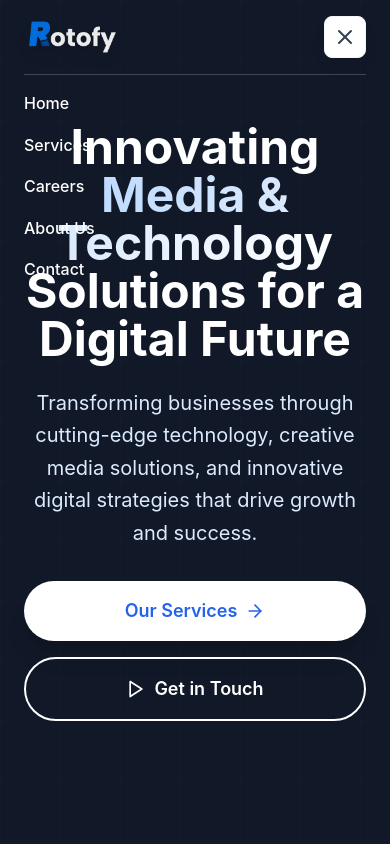
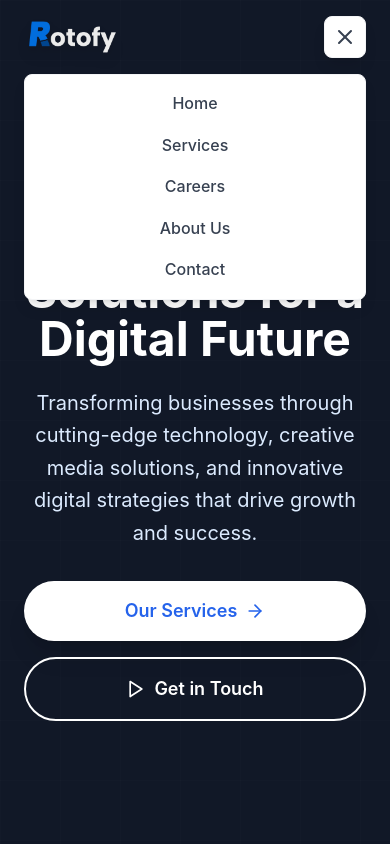
Before and after one commit to abhishekthakur797/Rotofy-media-and-Tech-solutions, a React (Vite) app: page / in a window 390 px wide. Both pictures are taken after a click on the button "Toggle menu". Shown: the top 844 px of the page. Built offline with nearby package versions, Linux system fonts and the light colour scheme.

Commit message:
Fix Mobile Menu Background and Alignment

```diff
--- a/src/components/Header.tsx
+++ b/src/components/Header.tsx
@@ -82,19 +82,13 @@ const Header = () => {
 
         {/* Mobile Navigation */}
         {isMenuOpen && (
-          <div className={`md:hidden mt-4 pb-4 border-t ${
-            isScrolled ? 'border-gray-200' : 'border-white/20'
-          }`}>
-            <div className="flex flex-col space-y-4 pt-4">
+          <div className="md:hidden mt-4 pb-4 bg-white rounded-lg shadow-lg border border-gray-100">
+            <div className="flex flex-col space-y-4 pt-4 px-4 text-center">
               {navigationItems.map((item) => (
                 <button
                   key={item.name}
                   onClick={() => scrollToSection(item.href)}
-                  className={`transition-colors duration-300 font-medium text-left ${
-                    isScrolled
-                      ? 'text-gray-700 hover:text-blue-600'
-                      : 'text-white hover:text-blue-200'
-                  }`}
+                  className="transition-colors duration-300 font-medium text-gray-700 hover:text-blue-600"
                 >
                   {item.name}
                 </button>
```
